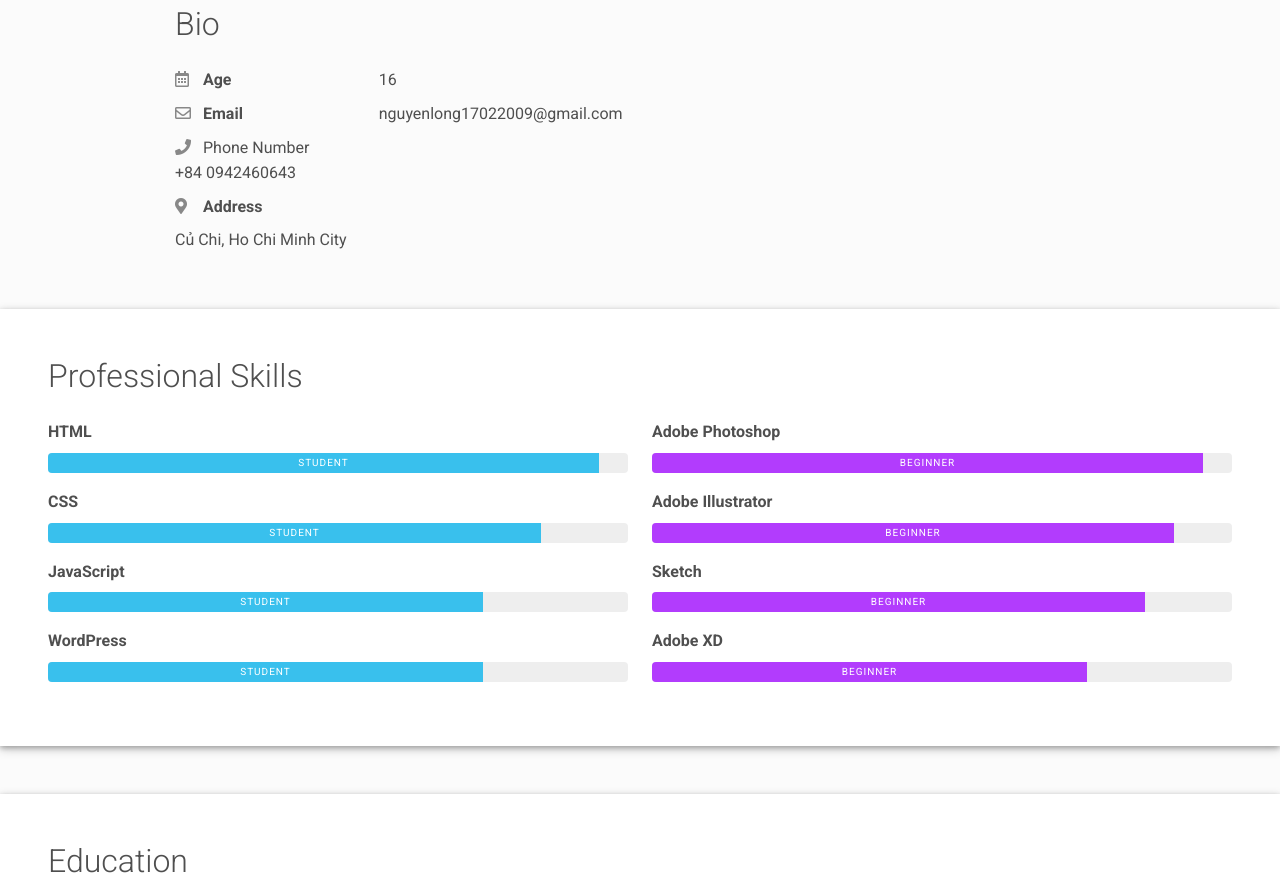
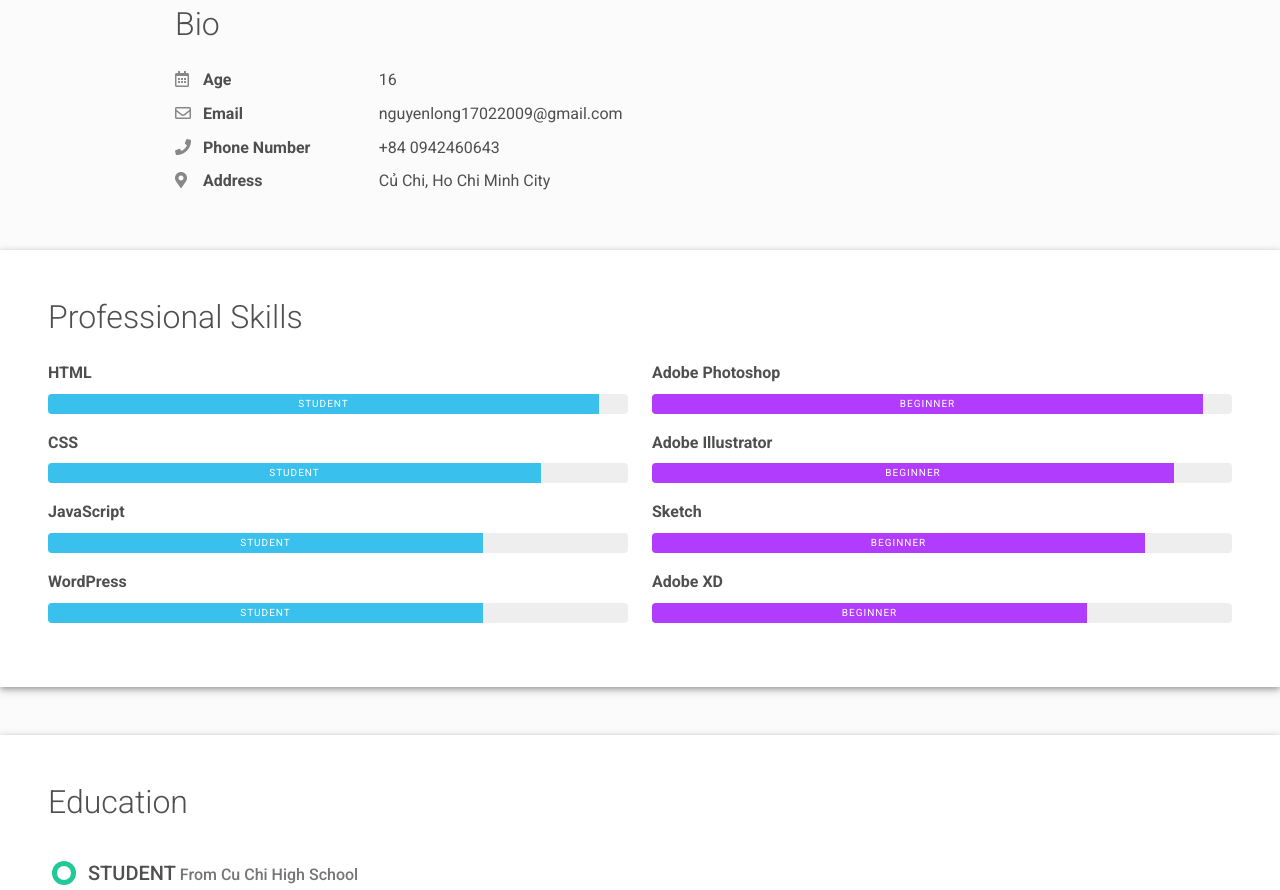
Before and after one commit to NGUYENLONGVN0/longNTL.github.vn, a plain HTML site: page index.html in a window 1280 px wide. Shown: the part 924-1814 px from the top of the page. Drawn offline with Linux system fonts and the light colour scheme.

Commit message:
Update index.html

```diff
--- a/index.html
+++ b/index.html
@@ -113,7 +113,7 @@
         <div class="pb-2">nguyenlong17022009@gmail.com</div>
       </div>
       <div class="col-sm-5">
-        <i class="fas fa-phone pe-2 text-muted" style="width: 24px; opacity: 0.85;"></i> Phone Number</div>
+        <div class="pb-2 fw-bolder"><i class="fas fa-phone pe-2 text-muted" style="width:24px;opacity:0.85;"></i> Phone Number</div>
       </div>
       <div class="col-sm-7">
         <div class="pb-2">+84 0942460643</div>
```
